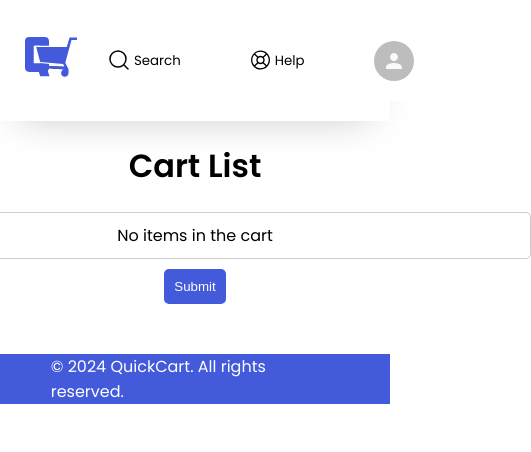
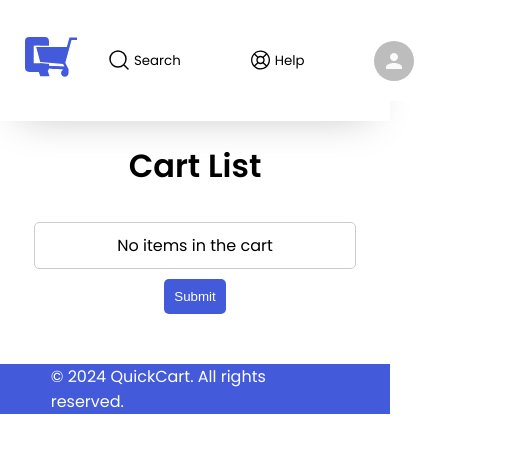
Before and after one commit to edwineas/QuickCart, a React (Create React App) app: page /cartlist in a window 390 px wide. Shown: the top 452 px of the page, 531 px wide, since content can reach past the window. Built offline with nearby package versions, Linux system fonts and the light colour scheme.

Commit message:
carllist page css edited

```diff
--- a/src/pages/CartList/CartList.css
+++ b/src/pages/CartList/CartList.css
@@ -20,3 +20,20 @@
     border-radius: 5px;
     cursor: pointer;
 }
+
+@media screen and (max-width: 440px) {
+    .cart-item {
+        border: 1px solid #ccc;
+        margin:10px 30px;
+        padding: 10px;
+        border-radius: 5px;
+        display: flex;
+        justify-content: center;
+        min-width: 300px;
+    }
+
+
+.cart-item p {
+    margin: 5px 0;
+}
+}
--- a/src/pages/Feed/Feed.css
+++ b/src/pages/Feed/Feed.css
@@ -104,7 +104,7 @@
         margin-left: 45px;
     }
 
-    ..grid-card{
+    .grid-card{
         margin: 10px 0px;
     }
 
```
